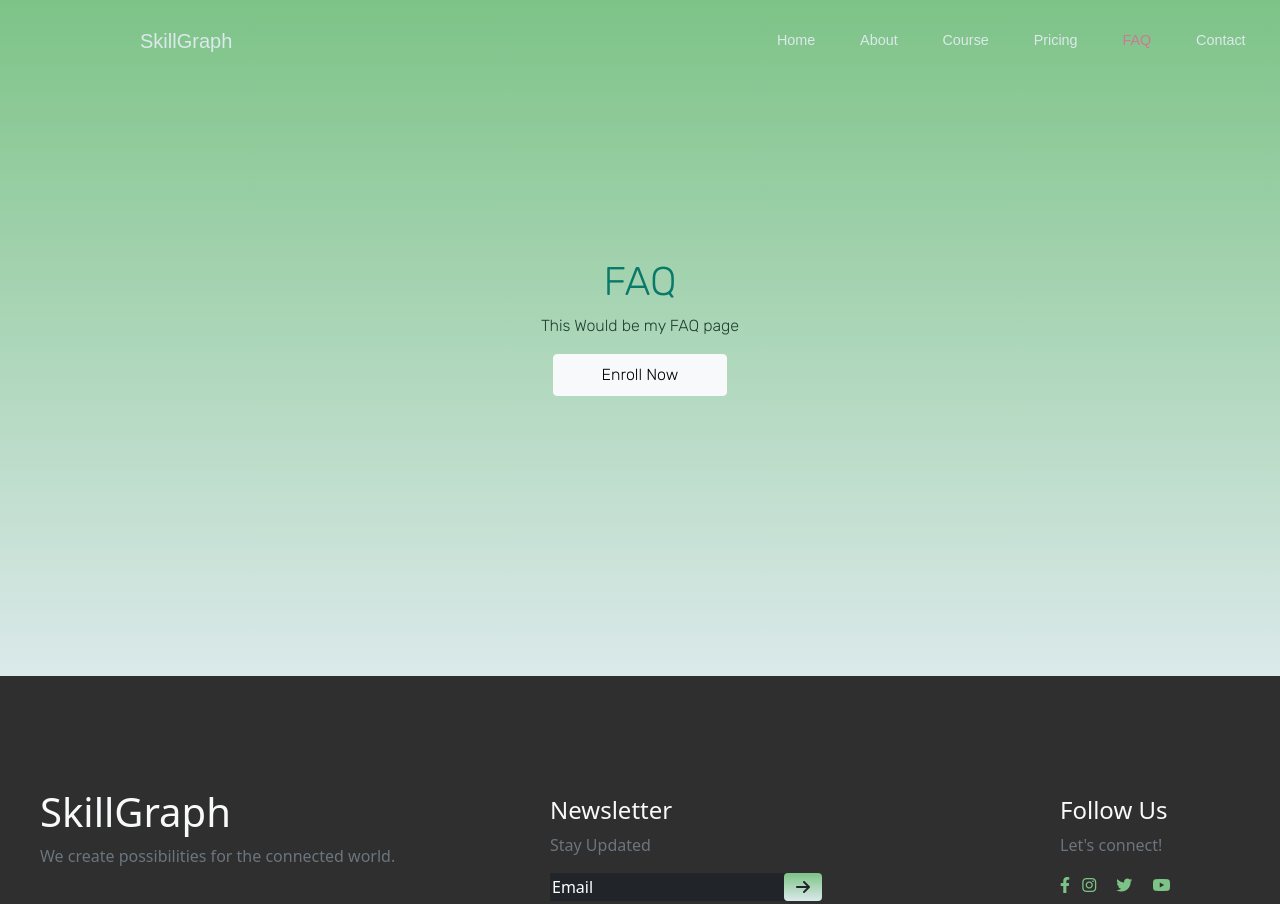
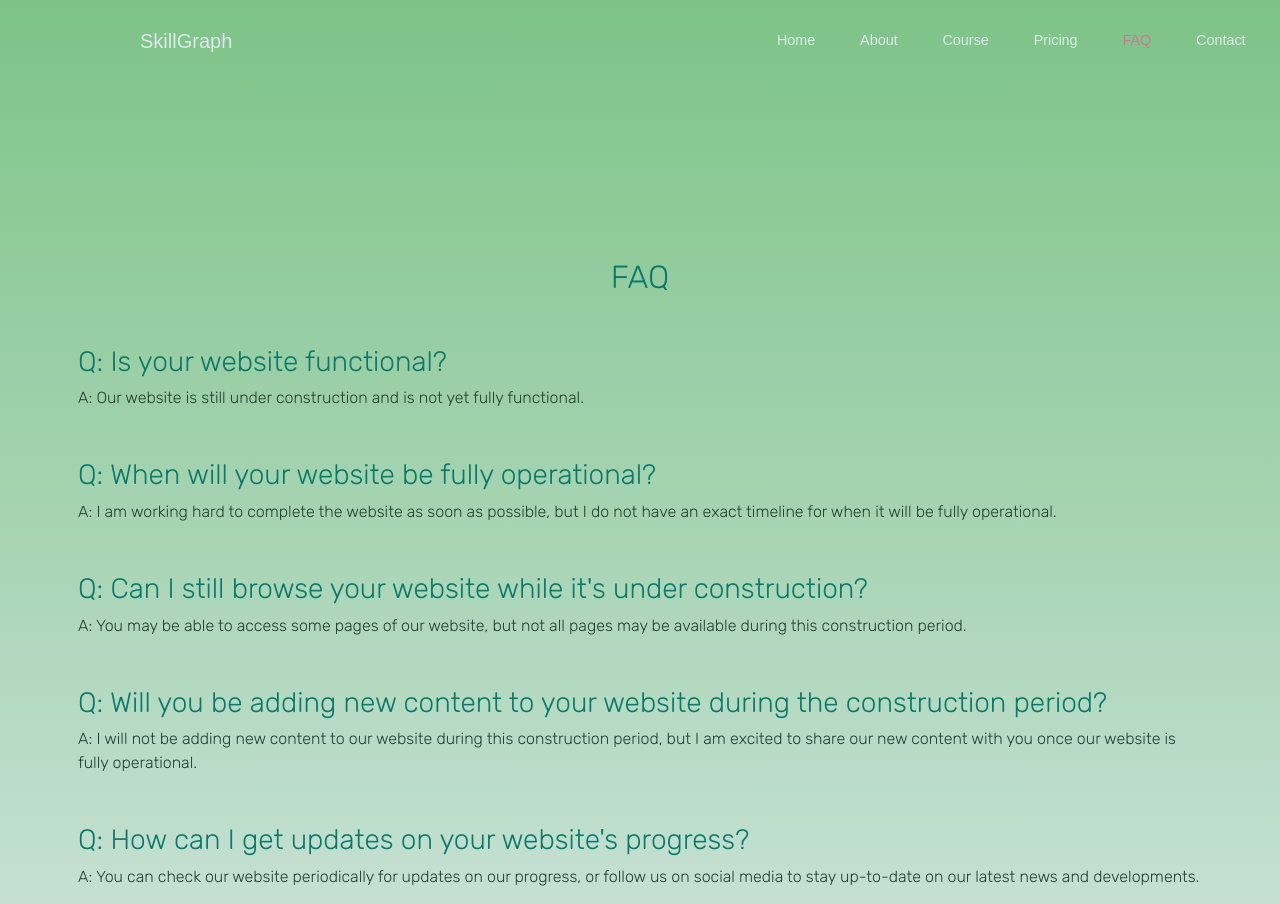
Before and after one commit to Frankuccino/SkillGraph.github.io, a plain HTML site: page FAQ.html in a window 1280 px wide. Shown: the top 904 px of the page. Drawn offline with nearby package versions, Linux system fonts and the light colour scheme; a web font is replaced by a local one.

Commit message:
added final touches for the website and added information for the FAQ page

```diff
--- a/FAQ.html
+++ b/FAQ.html
@@ -46,13 +46,27 @@
             </nav>
           </div>
 
-          <div class="container text-center">
+          <div class="container text-left">
             <div class="row">
               <div class="col-md-12 col-sm-12">
-                <h1>FAQ</h1>
-                <p>This Would be my FAQ page</p>
-                <button class="btn btn-light px-5 py-2">Enroll Now</button>
-              </div>
+                <div class="faq">
+                  <h2 class="text-center mb-5">FAQ</h2>
+
+                  <h3 class="mt-5">Q: Is your website functional?</h3>
+                  <p>A: Our website is still under construction and is not yet fully functional.</p>
+
+                  <h3 class="mt-5">Q: When will your website be fully operational?</h3>
+                  <p>A: I am working hard to complete the website as soon as possible, but I do not have an exact timeline for when it will be fully operational.</p>
+
+                  <h3 class="mt-5">Q: Can I still browse your website while it's under construction?</h3>
+                  <p>A: You may be able to access some pages of our website, but not all pages may be available during this construction period.</p>
+
+                  <h3 class="mt-5">Q: Will you be adding new content to your website during the construction period?</h3>
+                  <p>A: I will not be adding new content to our website during this construction period, but I am excited to share our new content with you once our website is fully operational.</p>
+
+                  <h3 class="mt-5">Q: How can I get updates on your website's progress?</h3>
+                  <p>A: You can check our website periodically for updates on our progress, or follow us on social media to stay up-to-date on our latest news and developments.</p>
+                </div>
             </div>
            </div>
       </header>
```
Also changed, not shown: about.html (+2 -2 lines), course.html (+1 -2 lines), pricing.html (+3 -2 lines).
